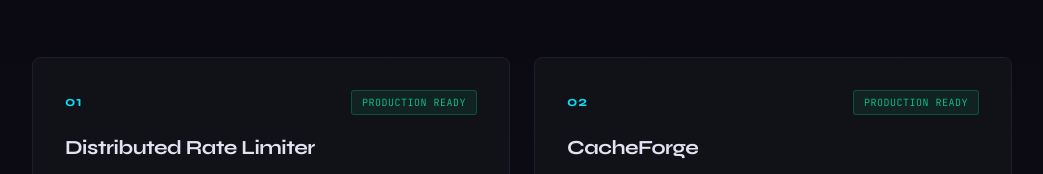
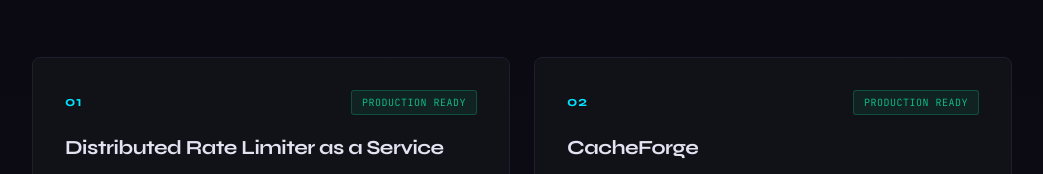
Before and after one commit to bhaveshlohana/bhaveshlohana.github.io, a plain HTML site: page index.html in a window 1280 px wide. Shown: the part 1862-2036 px from the top of the page, without its empty margins (118-1161 px from the left). Drawn offline with Linux system fonts and the light colour scheme.

Commit message:
Fixed project name

```diff
--- a/index.html
+++ b/index.html
@@ -118,7 +118,7 @@
           <span class="project-number">01</span>
           <span class="project-status">Production Ready</span>
         </div>
-        <h3 class="project-name">Distributed Rate Limiter</h3>
+        <h3 class="project-name">Distributed Rate Limiter as a Service</h3>
         <p class="project-desc">
           Production-grade rate limiting service and reusable Spring Boot Starter library. Supports three algorithms with atomic Redis Lua scripts, dynamic per-client configuration, and plug-and-play <code>@RateLimit</code> annotation via AOP.
         </p>
```
